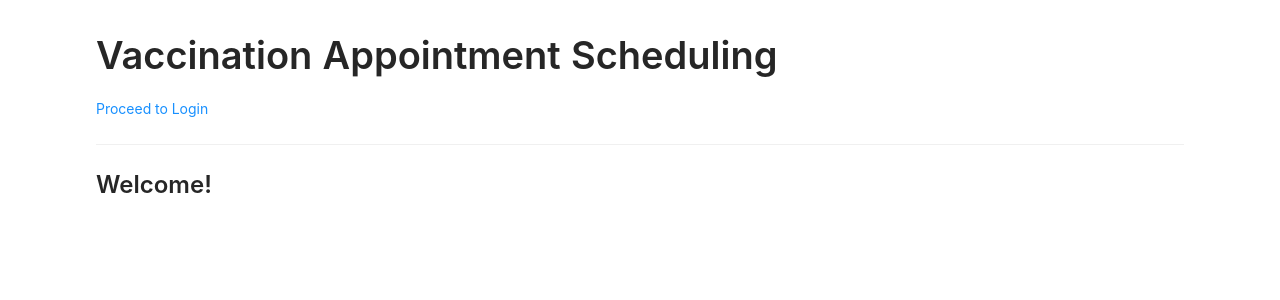
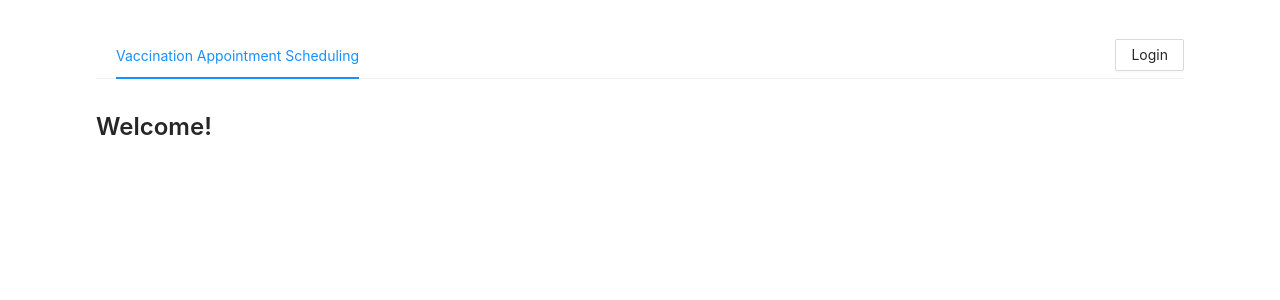
Before and after one commit to crazieeKinG/VAS, a React (Create React App) app: page / in a window 1280 px wide. Shown: the top 300 px of the page. Built offline with nearby package versions, Linux system fonts and the light colour scheme.

Commit message:
Replace Context API with  Redux for login authentication

```diff
--- a/package.json
+++ b/package.json
@@ -3,6 +3,7 @@
   "version": "0.1.0",
   "private": true,
   "dependencies": {
+    "@reduxjs/toolkit": "^1.8.3",
     "@testing-library/jest-dom": "^5.16.4",
     "@testing-library/react": "^13.3.0",
     "@testing-library/user-event": "^13.5.0",
@@ -10,10 +11,12 @@
     "@types/node": "^16.11.45",
     "@types/react": "^18.0.15",
     "@types/react-dom": "^18.0.6",
+    "@types/react-redux": "^7.1.24",
     "@types/react-router-dom": "^5.3.3",
     "antd": "^4.21.7",
     "react": "^18.2.0",
     "react-dom": "^18.2.0",
+    "react-redux": "^8.0.2",
     "react-router-dom": "^6.3.0",
     "react-scripts": "5.0.1",
     "typescript": "^4.7.4",
--- a/src/App.tsx
+++ b/src/App.tsx
@@ -2,12 +2,14 @@ import React from "react";
 import { AuthProvider } from "./AuthContext";
 import { RoutesPath } from "./routes/RoutesPath";
 import "./App.css";
+import { Provider } from "react-redux";
+import { store } from "./store/store";
 function App() {
     return (
         <div>
-            <AuthProvider>
+            <Provider store={store}>
                 <RoutesPath />
-            </AuthProvider>
+            </Provider>
         </div>
     );
 }
--- a/src/AuthContext.tsx
+++ b/src/AuthContext.tsx
@@ -11,7 +11,7 @@ interface UserDetails {
     isLoggedIn: boolean;
 }
 
-interface AuthUser {
+export interface AuthUser {
     auth: UserDetails;
     setAuth: React.Dispatch<SetStateAction<UserDetails>>;
 }
@@ -19,7 +19,7 @@ interface AuthUser {
 export const AuthContext = createContext<AuthUser | undefined>(undefined);
 
 type Props = {
-    children: React.ReactNode;
+    children: JSX.Element;
 };
 
 export const AuthProvider: React.FC<Props> = ({ children }) => {
@@ -28,14 +28,9 @@ export const AuthProvider: React.FC<Props> = ({ children }) => {
         isLoggedIn: false,
     };
 
-    const getStoredUserDetails = (): UserDetails => {
-        const localData = localStorage.getItem("userDetails");
-
-        if (localData !== null) {
-            return JSON.parse(localData);
-        }
-
-        return defaultUserDetails;
+    const getStoredUserDetails = () => {
+        const localData = localStorage.getItem("userDetails") as string;
+        return localData === null ? defaultUserDetails : JSON.parse(localData);
     };
 
     const storedUserDetails = getStoredUserDetails();
--- a/src/components/login/LoginForm.tsx
+++ b/src/components/login/LoginForm.tsx
@@ -1,11 +1,16 @@
 import { Button, Form, Input } from "antd";
 import { useContext, useEffect } from "react";
+import { useDispatch } from "react-redux";
+import { useSelector } from "react-redux";
 import { useNavigate } from "react-router-dom";
-import { AuthContext } from "../../AuthContext";
+import { AuthContext, AuthUser } from "../../AuthContext";
+import { loggedIn } from "../../store/slice/authenticationSlice";
+import { RootState } from "../../store/store";
 
 export const LoginForm = () => {
     const navigate = useNavigate();
-    const authentication = { ...useContext(AuthContext) };
+    const authentication = useSelector((state: RootState) => state.login);
+    const dispatch = useDispatch();
 
     const [form] = Form.useForm();
 
@@ -14,7 +19,7 @@ export const LoginForm = () => {
     };
 
     const checkPreLogin = () => {
-        if (authentication.auth?.isLoggedIn) redirectToHome();
+        if (authentication.isLoggedIn) redirectToHome();
     };
 
     const handleLogin = (values: any) => {
@@ -29,14 +34,7 @@ export const LoginForm = () => {
             return;
         }
 
-        const userDetails = {
-            username: values.username,
-            isLoggedIn: true,
-        };
-
-        authentication.setAuth?.(userDetails);
-
-        localStorage.setItem("userDetails", JSON.stringify(userDetails));
+        dispatch(loggedIn(values.username));
 
         form.resetFields();
 
@@ -59,7 +57,9 @@ export const LoginForm = () => {
             <Form.Item
                 label="Username"
                 name="username"
-                rules={[{ required: true, message: "Please enter your username" }]}
+                rules={[
+                    { required: true, message: "Please enter your username" },
+                ]}
             >
                 <Input placeholder="Enter username" />
             </Form.Item>
--- /dev/null
+++ b/src/components/navbar/Navbar.tsx
@@ -0,0 +1,44 @@
+import { Button, Menu } from "antd";
+import { useSelector } from "react-redux";
+import { Link } from "react-router-dom";
+import { Outlet } from "react-router-dom";
+import { HOME, LOGIN, LOGOUT } from "../../constants/navLinkConstants";
+import { RootState } from "../../store/store";
+
+export const Navbar = () => {
+    const authentication = useSelector((state: RootState) => state.login);
+
+    const loggedInStatus = () => {
+        if (authentication.isLoggedIn)
+            return (
+                <Link to={LOGOUT} style={{ float: "right" }}>
+                    <Button type="primary">Logout</Button>
+                </Link>
+            );
+        else
+            return (
+                <Link to={LOGIN} style={{ float: "right" }}>
+                    <Button>Login</Button>
+                </Link>
+            );
+    };
+    return (
+        <div className="container">
+            <div className="home">
+                <Menu
+                    mode="horizontal"
+                    defaultSelectedKeys={["home"]}
+                    disabledOverflow
+                >
+                    <Menu.Item key="home">
+                        <Link to={HOME}>
+                            Vaccination Appointment Scheduling
+                        </Link>
+                    </Menu.Item>
+                    {loggedInStatus()}
+                </Menu>
+                <Outlet />
+            </div>
+        </div>
+    );
+};
--- /dev/null
+++ b/src/constants/navLinkConstants.ts
@@ -0,0 +1,4 @@
+export const HOME = "/";
+export const LOGIN = "login";
+export const LOGOUT = "logout";
+export const NO_PAGE = "*"
--- a/src/pages/home/Home.tsx
+++ b/src/pages/home/Home.tsx
@@ -1,33 +1,17 @@
-import { Col, Divider, Typography } from "antd";
+import { Button, Col, Divider, Row, Typography } from "antd";
 import { useContext } from "react";
+import { useSelector } from "react-redux";
 import { Link } from "react-router-dom";
-import { AuthContext } from "../../AuthContext";
+import { AuthContext, AuthUser } from "../../AuthContext";
+import { RootState } from "../../store/store";
 import "./home.css";
 
 export const Home = () => {
-    const authentication = { ...useContext(AuthContext) };
-
-    const loggedInStatus = () => {
-        if (authentication.auth?.isLoggedIn)
-            return <Link to="/logout">Logout</Link>;
-        else return <Link to="/login">Proceed to Login</Link>;
-    };
+    const username = useSelector((state: RootState) => state.login.username);
 
     return (
-        <div className="container">
-            <div className="home">
-                <Typography.Title>
-                    Vaccination Appointment Scheduling
-                </Typography.Title>
-
-                {loggedInStatus()}
-
-                <Divider />
-
-                <Typography.Title level={3}>
-                    Welcome! {authentication.auth?.username}
-                </Typography.Title>
-            </div>
+        <div className="home">
+            <Typography.Title level={3}>Welcome! {username}</Typography.Title>
         </div>
     );
 };
--- a/src/pages/logout/Logout.tsx
+++ b/src/pages/logout/Logout.tsx
@@ -1,20 +1,20 @@
 import { Typography } from "antd";
 import { useContext, useEffect } from "react";
+import { useDispatch } from "react-redux";
+import { useSelector } from "react-redux";
 import { useNavigate } from "react-router-dom";
-import { AuthContext } from "../../AuthContext";
+import { AuthContext, AuthUser } from "../../AuthContext";
+import { loggedOut } from "../../store/slice/authenticationSlice";
+import { RootState } from "../../store/store";
 
 export const Logout = () => {
     const navigate = useNavigate();
-    const authentication = { ...useContext(AuthContext) };
+    const authentication = useSelector((state: RootState) => state.login);
+    const dispatch = useDispatch();
 
     const handleLogout = () => {
         localStorage.removeItem("userDetails");
-
-        authentication.setAuth?.({
-            username: "",
-            isLoggedIn: false,
-        });
-
+        dispatch(loggedOut());
         navigate("/");
     };
 
@@ -25,7 +25,7 @@ export const Logout = () => {
     return (
         <div className="container">
             <Typography.Title>
-                Logging out user {authentication.auth?.username} ...
+                Logging out user {authentication.username} ...
             </Typography.Title>
         </div>
     );
--- a/src/routes/RoutesPath.tsx
+++ b/src/routes/RoutesPath.tsx
@@ -1,4 +1,7 @@
+import { NavLink } from "react-router-dom";
 import { BrowserRouter, Route, Routes } from "react-router-dom";
+import { Navbar } from "../components/navbar/Navbar";
+import { HOME, LOGIN, LOGOUT, NO_PAGE } from "../constants/navLinkConstants";
 import { Home } from "../pages/home/Home";
 import { Login } from "../pages/login/Login";
 import { Logout } from "../pages/logout/Logout";
@@ -7,10 +10,12 @@ export const RoutesPath = () => {
     return (
         <BrowserRouter>
             <Routes>
-                <Route path="/" element={<Home />}></Route>
-                <Route path="/login" element={<Login />}></Route>
-                <Route path="/logout" element={<Logout />}></Route>
-                <Route path="*" element={<div>No page</div>}></Route>
+                <Route path={HOME} element={<Navbar />}>
+                    <Route index element={<Home />}></Route>
+                </Route>
+                <Route path={LOGIN} element={<Login />}></Route>
+                <Route path={LOGOUT} element={<Logout />}></Route>
+                <Route path={NO_PAGE} element={<div>No page</div>}></Route>
             </Routes>
         </BrowserRouter>
     );
--- /dev/null
+++ b/src/store/slice/authenticationSlice.ts
@@ -0,0 +1,35 @@
+import { createSlice, PayloadAction } from "@reduxjs/toolkit";
+
+interface authentication {
+    username: string;
+    isLoggedIn: boolean;
+}
+
+const defaultUserDetails: authentication = {
+    username: "",
+    isLoggedIn: false,
+};
+
+const initialState = () => {
+    const localData = localStorage.getItem("userDetails") as string;
+    return localData === null ? defaultUserDetails : JSON.parse(localData);
+};
+
+export const authenticationSlice = createSlice({
+    name: "authentication",
+    initialState: initialState(),
+    reducers: {
+        loggedIn: (state: authentication, action: PayloadAction<string>) => {
+            state.username = action.payload;
+            state.isLoggedIn = true;
+            localStorage.setItem("userDetails", JSON.stringify(state));
+        },
+        loggedOut: (state) => {
+            state.username = "";
+            state.isLoggedIn = false;
+            localStorage.removeItem("userDetails");
+        },
+    },
+});
+
+export const { loggedIn, loggedOut } = authenticationSlice.actions;
--- /dev/null
+++ b/src/store/store.ts
@@ -0,0 +1,10 @@
+import { configureStore } from "@reduxjs/toolkit";
+import { authenticationSlice } from "./slice/authenticationSlice";
+
+export const store = configureStore({
+    reducer: {
+        login: authenticationSlice.reducer,
+    },
+});
+
+export type RootState = ReturnType<typeof store.getState>
```
Also changed, not shown: src/components/navbar/navbar.css (added, +9 -0 lines), 1 other file (tests, documents, lock files or other folders).
